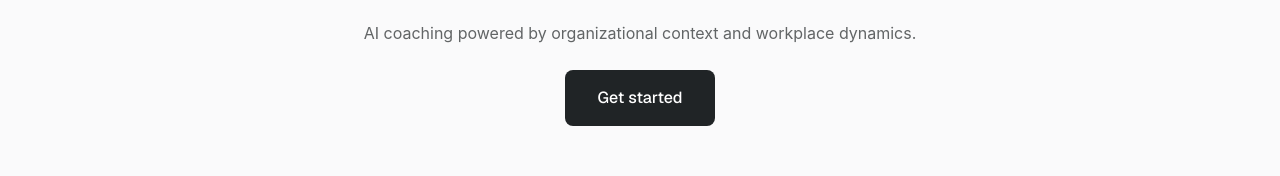
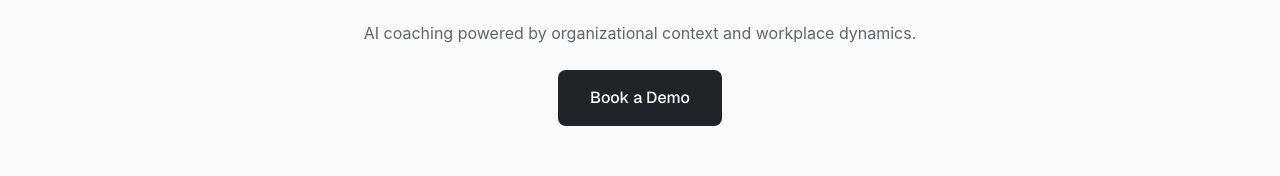
Before and after one commit to martamindacc/v0-Atlas-website-, a Next.js app: page /atlas/professional in a window 1280 px wide. Shown: the part 3861-4037 px from the top of the page. Built offline with nearby package versions, Linux system fonts and the light colour scheme.

Commit message:
feat: update button text to "Book a Demo" across pages

```diff
--- a/app/atlas/global/page.tsx
+++ b/app/atlas/global/page.tsx
@@ -256,7 +256,7 @@ export default function AtlasGlobal() {
             }}
             className="inline-block px-6 md:px-8 py-3 md:py-4 bg-[#202426] text-white font-medium rounded-md hover:bg-[#1a1b22] transition-colors cursor-pointer"
           >
-            Get started
+            Book a Demo
           </button>
         </div>
       </section>
--- a/app/atlas/professional/page.tsx
+++ b/app/atlas/professional/page.tsx
@@ -303,7 +303,7 @@ export default function AtlasProfessional() {
             }}
             className="inline-block px-6 md:px-8 py-3 md:py-4 bg-[#202426] text-white font-medium rounded-md hover:bg-[#1a1b22] transition-colors cursor-pointer"
           >
-            Get started
+            Book a Demo
           </button>
         </div>
       </section>
--- a/app/atlas/teams/page.tsx
+++ b/app/atlas/teams/page.tsx
@@ -261,7 +261,7 @@ export default function AtlasTeams() {
             }}
             className="inline-block px-6 md:px-8 py-3 md:py-4 bg-[#202426] text-white font-medium rounded-md hover:bg-[#1a1b22] transition-colors cursor-pointer"
           >
-            Get started
+            Book a Demo
           </button>
         </div>
       </section>
```
